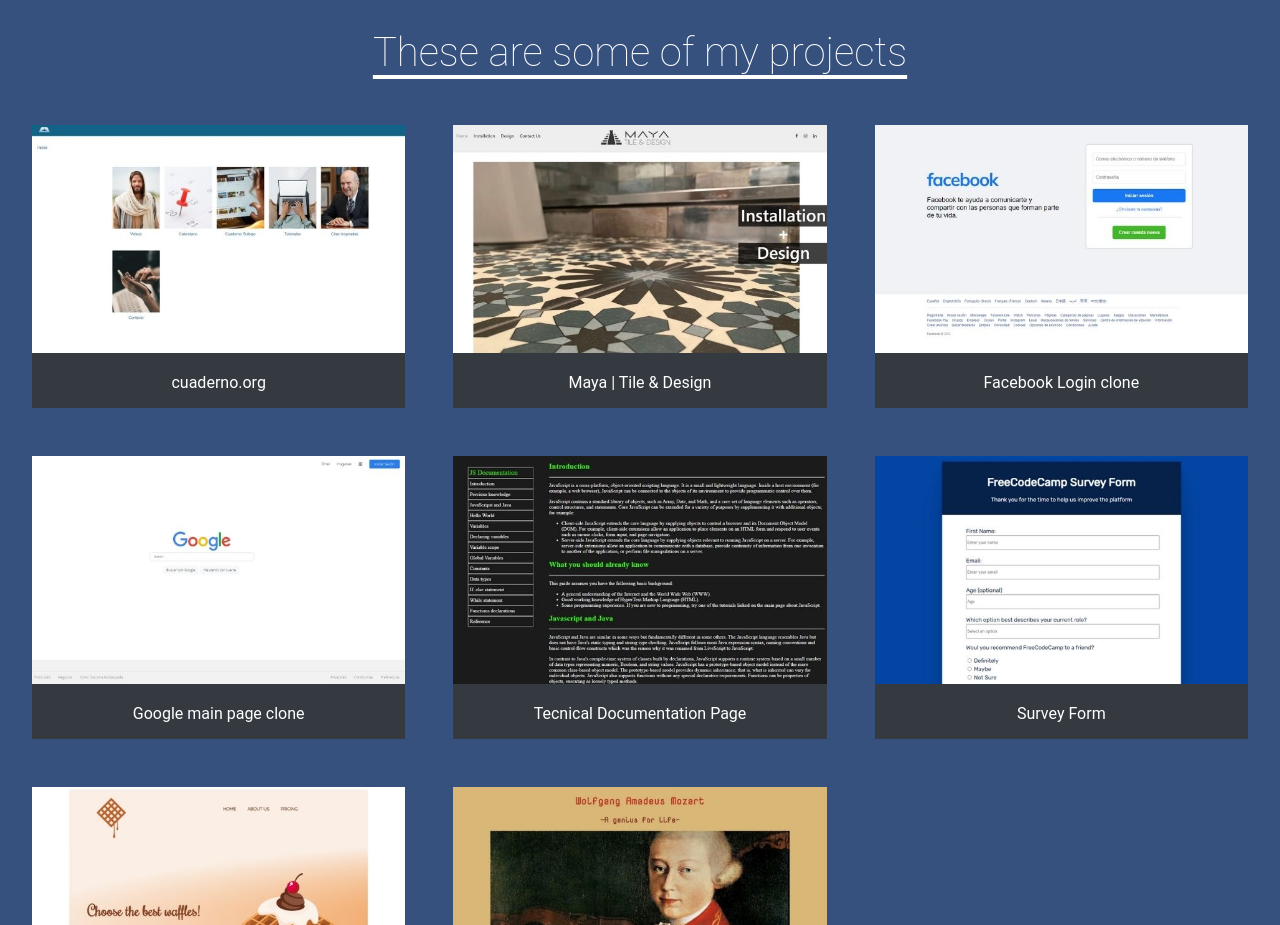
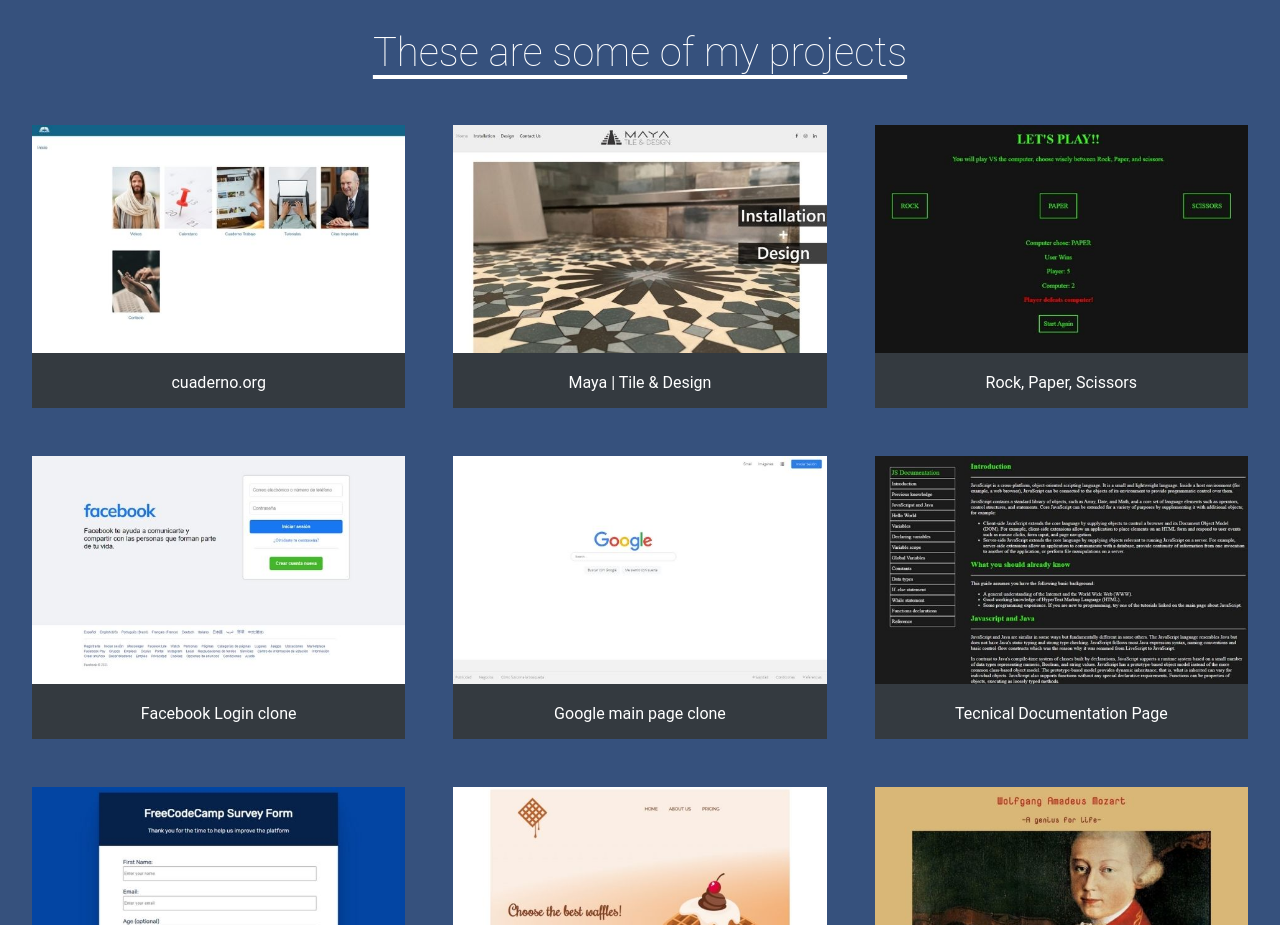
Before and after one commit to nmelgar/personal_portfolio_webpage, a plain HTML site: page index.html in a window 1280 px wide. Shown: the part 940-1865 px from the top of the page. Drawn offline with Linux system fonts and the light colour scheme.

Commit message:
20-10-15:36--Added the rock, paper, scissors project

```diff
--- a/index.html
+++ b/index.html
@@ -52,6 +52,13 @@
               <img class="project-image" src="images/mayatile.jpg" alt="Image of the mayatile.com website">
             </a>
             <figcaption><a class="" href="https://mayatile.com/" target="_blank">Maya | Tile & Design</a></figcaption>
+          </figure>
+
+          <figure class="project-container">
+            <a href="https://nmelgar.github.io/rock-paper-scissors/" target="_blank">
+              <img class="project-image" src="images/rockpaperscissors.jpg" alt="Image of the mayatile.com website">
+            </a>
+            <figcaption><a class="" href="https://nmelgar.github.io/rock-paper-scissors/" target="_blank">Rock, Paper, Scissors</a></figcaption>
           </figure>
 
           <figure class="project-container">
```
Also changed, not shown: images/rockpaperscissors.jpg (added).
